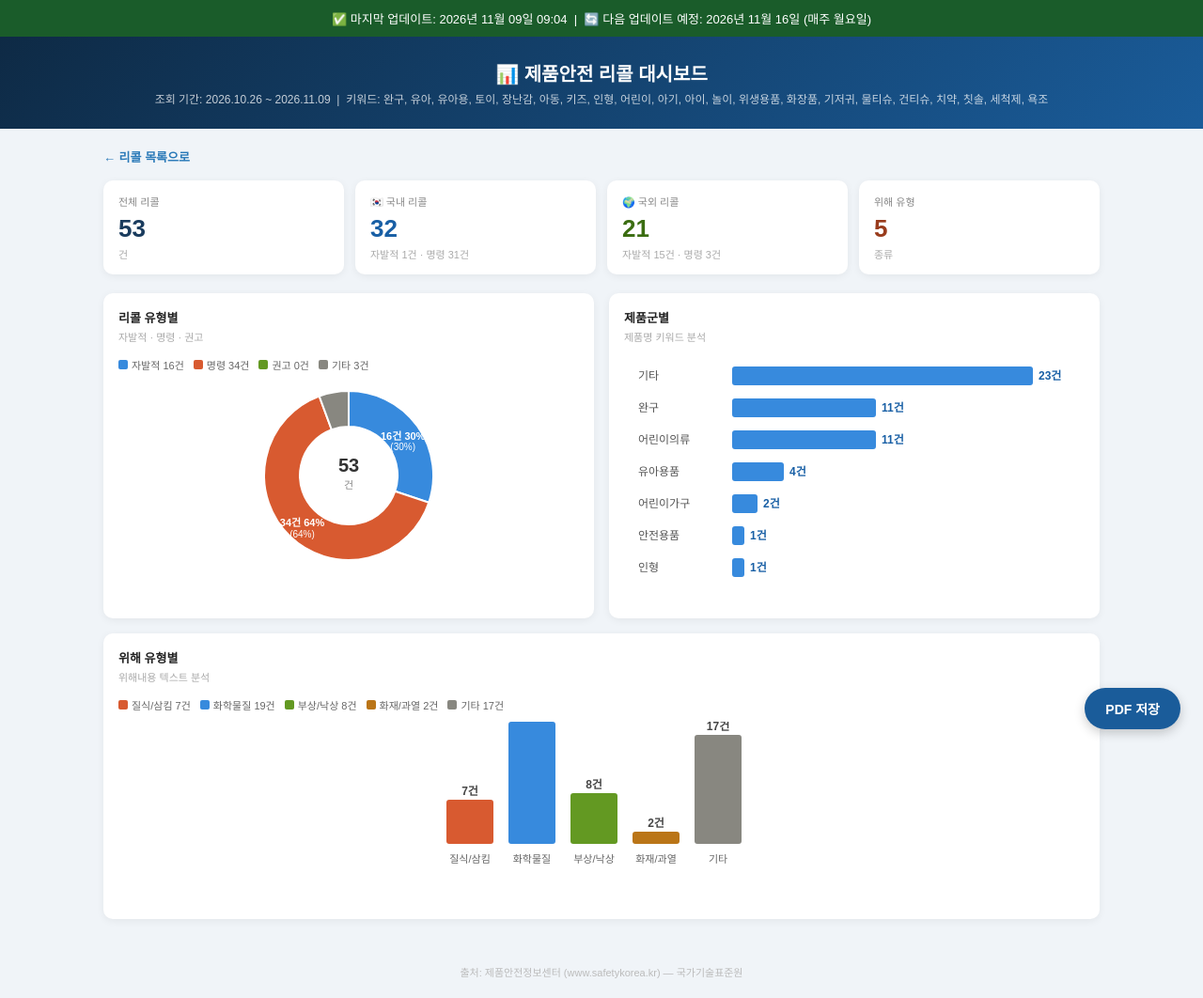
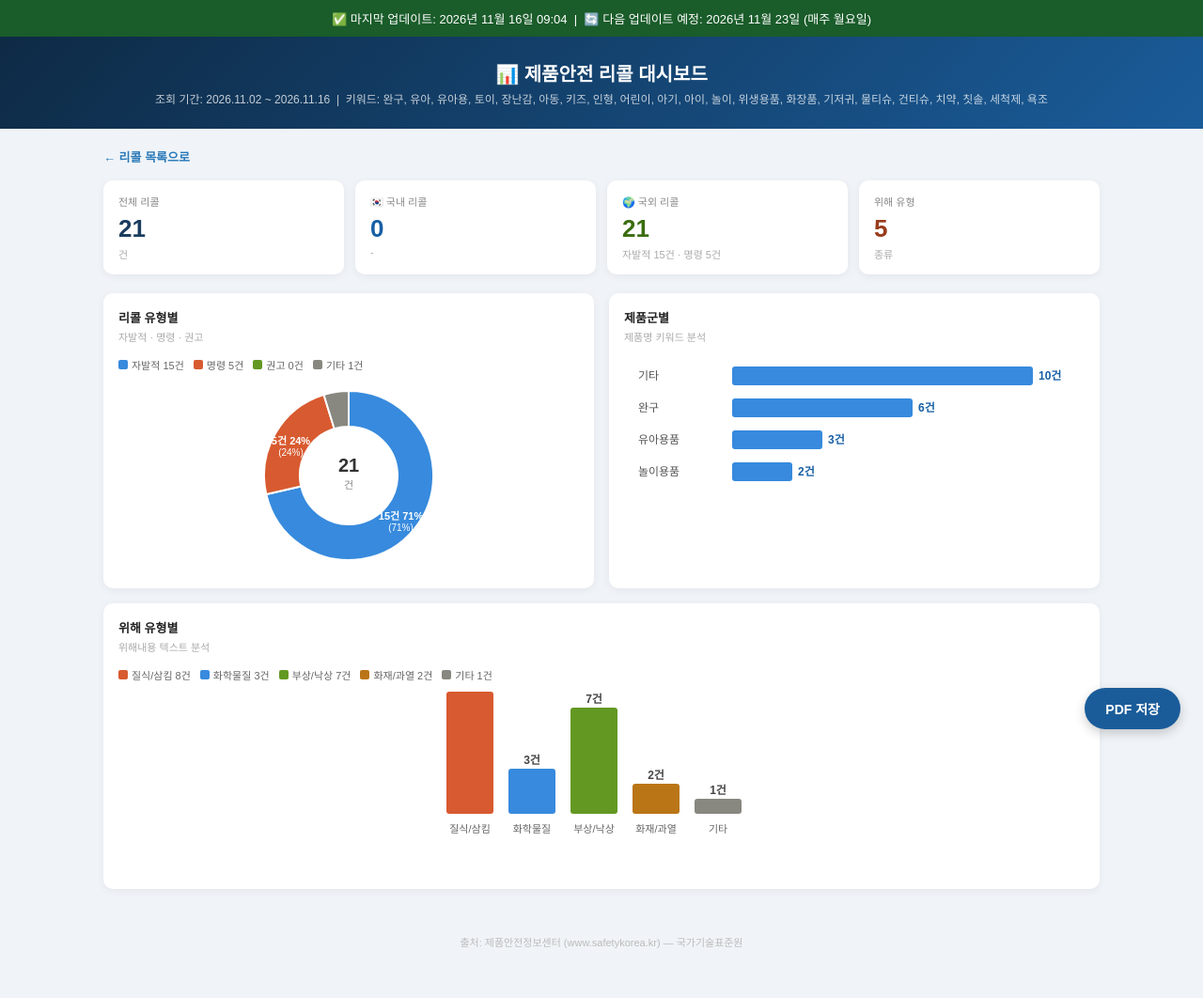
Before and after one commit to ajongchil-maker/recall, a plain HTML site: page dashboard.html in a window 1280 px wide. Shown: the whole page at 94% size. After the commit the page ends 1030 px from the top, so only its background shows below. Drawn offline with Linux system fonts and the light colour scheme.

Commit message:
auto update 2026-11-16 - dashboard.html

```diff
--- a/dashboard.html
+++ b/dashboard.html
@@ -33,17 +33,17 @@ footer{text-align:center;padding:20px;color:#bbb;font-size:11px;margin-top:8px;}
 </style>
 </head>
 <body>
-<div class="update-bar">✅ 마지막 업데이트: 2026년 11월 09일 09:04 &nbsp;|&nbsp; 🔄 다음 업데이트 예정: 2026년 11월 16일 (매주 월요일)</div>
+<div class="update-bar">✅ 마지막 업데이트: 2026년 11월 16일 09:04 &nbsp;|&nbsp; 🔄 다음 업데이트 예정: 2026년 11월 23일 (매주 월요일)</div>
 <div class="header">
   <h1>📊 제품안전 리콜 대시보드</h1>
-  <p class="sub">조회 기간: 2026.10.26 ~ 2026.11.09 &nbsp;|&nbsp; 키워드: 완구, 유아, 유아용, 토이, 장난감, 아동, 키즈, 인형, 어린이, 아기, 아이, 놀이, 위생용품, 화장품, 기저귀, 물티슈, 건티슈, 치약, 칫솔, 세척제, 욕조</p>
+  <p class="sub">조회 기간: 2026.11.02 ~ 2026.11.16 &nbsp;|&nbsp; 키워드: 완구, 유아, 유아용, 토이, 장난감, 아동, 키즈, 인형, 어린이, 아기, 아이, 놀이, 위생용품, 화장품, 기저귀, 물티슈, 건티슈, 치약, 칫솔, 세척제, 욕조</p>
 </div>
 <div class="body">
   <a href="index.html" class="back-btn">← 리콜 목록으로</a>
   <div class="metrics">
-    <div class="metric"><div class="lbl">전체 리콜</div><div class="num" style="color:#1a3c5e">53</div><div class="sub">건</div></div>
-    <div class="metric"><div class="lbl">🇰🇷 국내 리콜</div><div class="num" style="color:#185FA5">32</div><div class="sub">자발적 1건 · 명령 31건</div></div>
-    <div class="metric"><div class="lbl">🌍 국외 리콜</div><div class="num" style="color:#3B6D11">21</div><div class="sub">자발적 15건 · 명령 3건</div></div>
+    <div class="metric"><div class="lbl">전체 리콜</div><div class="num" style="color:#1a3c5e">21</div><div class="sub">건</div></div>
+    <div class="metric"><div class="lbl">🇰🇷 국내 리콜</div><div class="num" style="color:#185FA5">0</div><div class="sub">-</div></div>
+    <div class="metric"><div class="lbl">🌍 국외 리콜</div><div class="num" style="color:#3B6D11">21</div><div class="sub">자발적 15건 · 명령 5건</div></div>
     <div class="metric"><div class="lbl">위해 유형</div><div class="num" style="color:#993C1D">5</div><div class="sub">종류</div></div>
   </div>
 
@@ -52,23 +52,23 @@ footer{text-align:center;padding:20px;color:#bbb;font-size:11px;margin-top:8px;}
       <h3>리콜 유형별</h3>
       <div class="desc">자발적 · 명령 · 권고</div>
       <div class="legend">
-        <span><i style="background:#378ADD"></i>자발적 16건</span>
-        <span><i style="background:#D85A30"></i>명령 34건</span>
+        <span><i style="background:#378ADD"></i>자발적 15건</span>
+        <span><i style="background:#D85A30"></i>명령 5건</span>
         <span><i style="background:#639922"></i>권고 0건</span>
-        <span><i style="background:#888780"></i>기타 3건</span>
+        <span><i style="background:#888780"></i>기타 1건</span>
       </div>
       <div class="svg-wrap">
         <svg viewBox="0 0 260 200" width="100%" height="200" xmlns="http://www.w3.org/2000/svg">
-          <path d="M 130.0,10.0 A 90,90 0 0,1 215.3,128.8 L 179.3,116.7 A 52,52 0 0,0 130.0,48.0 Z" fill="#378ADD" stroke="white" stroke-width="2"/>
-<text x="187.7" y="58.6" text-anchor="middle" dominant-baseline="middle" fill="white" font-size="11" font-weight="bold">16건
-30%</text>
-<text x="187.7" y="70.6" text-anchor="middle" dominant-baseline="middle" fill="white" font-size="10">(30%)</text>
-<path d="M 215.3,128.8 A 90,90 0 1,1 98.7,15.6 L 111.9,51.3 A 52,52 0 1,0 179.3,116.7 Z" fill="#D85A30" stroke="white" stroke-width="2"/>
-<text x="80.5" y="150.9" text-anchor="middle" dominant-baseline="middle" fill="white" font-size="11" font-weight="bold">34건
-64%</text>
-<text x="80.5" y="162.9" text-anchor="middle" dominant-baseline="middle" fill="white" font-size="10">(64%)</text>
-<path d="M 98.7,15.6 A 90,90 0 0,1 130.0,10.0 L 130.0,48.0 A 52,52 0 0,0 111.9,51.3 Z" fill="#888780" stroke="white" stroke-width="2"/>
-<text x="130" y="96" text-anchor="middle" fill="#333" font-size="20" font-weight="bold">53</text>
+          <path d="M 130.0,10.0 A 90,90 0 1,1 42.3,120.0 L 79.3,111.6 A 52,52 0 1,0 130.0,48.0 Z" fill="#378ADD" stroke="white" stroke-width="2"/>
+<text x="185.5" y="144.3" text-anchor="middle" dominant-baseline="middle" fill="white" font-size="11" font-weight="bold">15건
+71%</text>
+<text x="185.5" y="156.3" text-anchor="middle" dominant-baseline="middle" fill="white" font-size="10">(71%)</text>
+<path d="M 42.3,120.0 A 90,90 0 0,1 103.5,14.0 L 114.7,50.3 A 52,52 0 0,0 79.3,111.6 Z" fill="#D85A30" stroke="white" stroke-width="2"/>
+<text x="68.5" y="64.5" text-anchor="middle" dominant-baseline="middle" fill="white" font-size="11" font-weight="bold">5건
+24%</text>
+<text x="68.5" y="76.5" text-anchor="middle" dominant-baseline="middle" fill="white" font-size="10">(24%)</text>
+<path d="M 103.5,14.0 A 90,90 0 0,1 130.0,10.0 L 130.0,48.0 A 52,52 0 0,0 114.7,50.3 Z" fill="#888780" stroke="white" stroke-width="2"/>
+<text x="130" y="96" text-anchor="middle" fill="#333" font-size="20" font-weight="bold">21</text>
 <text x="130" y="114" text-anchor="middle" fill="#888" font-size="11">건</text>
         </svg>
       </div>
@@ -78,28 +78,19 @@ footer{text-align:center;padding:20px;color:#bbb;font-size:11px;margin-top:8px;}
       <h3>제품군별</h3>
       <div class="desc">제품명 키워드 분석</div>
       <div class="svg-wrap">
-        <svg viewBox="0 0 460 258" width="100%" height="258" xmlns="http://www.w3.org/2000/svg">
+        <svg viewBox="0 0 460 156" width="100%" height="156" xmlns="http://www.w3.org/2000/svg">
           <text x="0" y="24" fill="#555" font-size="12">기타</text>
 <rect x="100" y="10" width="320" height="20" rx="3" fill="#378ADD"/>
-<text x="426" y="24" fill="#185FA5" font-size="12" font-weight="bold">23건</text>
+<text x="426" y="24" fill="#185FA5" font-size="12" font-weight="bold">10건</text>
 <text x="0" y="58" fill="#555" font-size="12">완구</text>
-<rect x="100" y="44" width="153" height="20" rx="3" fill="#378ADD"/>
-<text x="259" y="58" fill="#185FA5" font-size="12" font-weight="bold">11건</text>
-<text x="0" y="92" fill="#555" font-size="12">어린이의류</text>
-<rect x="100" y="78" width="153" height="20" rx="3" fill="#378ADD"/>
-<text x="259" y="92" fill="#185FA5" font-size="12" font-weight="bold">11건</text>
-<text x="0" y="126" fill="#555" font-size="12">유아용품</text>
-<rect x="100" y="112" width="55" height="20" rx="3" fill="#378ADD"/>
-<text x="161" y="126" fill="#185FA5" font-size="12" font-weight="bold">4건</text>
-<text x="0" y="160" fill="#555" font-size="12">어린이가구</text>
-<rect x="100" y="146" width="27" height="20" rx="3" fill="#378ADD"/>
-<text x="133" y="160" fill="#185FA5" font-size="12" font-weight="bold">2건</text>
-<text x="0" y="194" fill="#555" font-size="12">안전용품</text>
-<rect x="100" y="180" width="13" height="20" rx="3" fill="#378ADD"/>
-<text x="119" y="194" fill="#185FA5" font-size="12" font-weight="bold">1건</text>
-<text x="0" y="228" fill="#555" font-size="12">인형</text>
-<rect x="100" y="214" width="13" height="20" rx="3" fill="#378ADD"/>
-<text x="119" y="228" fill="#185FA5" font-size="12" font-weight="bold">1건</text>
+<rect x="100" y="44" width="192" height="20" rx="3" fill="#378ADD"/>
+<text x="298" y="58" fill="#185FA5" font-size="12" font-weight="bold">6건</text>
+<text x="0" y="92" fill="#555" font-size="12">유아용품</text>
+<rect x="100" y="78" width="96" height="20" rx="3" fill="#378ADD"/>
+<text x="202" y="92" fill="#185FA5" font-size="12" font-weight="bold">3건</text>
+<text x="0" y="126" fill="#555" font-size="12">놀이용품</text>
+<rect x="100" y="112" width="64" height="20" rx="3" fill="#378ADD"/>
+<text x="170" y="126" fill="#185FA5" font-size="12" font-weight="bold">2건</text>
         </svg>
       </div>
     </div>
@@ -109,28 +100,28 @@ footer{text-align:center;padding:20px;color:#bbb;font-size:11px;margin-top:8px;}
     <h3>위해 유형별</h3>
     <div class="desc">위해내용 텍스트 분석</div>
     <div class="legend">
-      <span><i style="background:#D85A30"></i>질식/삼킴 7건</span>
-      <span><i style="background:#378ADD"></i>화학물질 19건</span>
-      <span><i style="background:#639922"></i>부상/낙상 8건</span>
+      <span><i style="background:#D85A30"></i>질식/삼킴 8건</span>
+      <span><i style="background:#378ADD"></i>화학물질 3건</span>
+      <span><i style="background:#639922"></i>부상/낙상 7건</span>
       <span><i style="background:#BA7517"></i>화재/과열 2건</span>
-      <span><i style="background:#888780"></i>기타 17건</span>
+      <span><i style="background:#888780"></i>기타 1건</span>
     </div>
     <div class="svg-wrap">
       <svg viewBox="0 0 330 190" width="100%" height="190" xmlns="http://www.w3.org/2000/svg">
-        <rect x="0" y="83" width="50" height="47" rx="3" fill="#D85A30"/>
-<text x="25" y="78" text-anchor="middle" fill="#444" font-size="12" font-weight="bold">7건</text>
+        <rect x="0" y="0" width="50" height="130" rx="3" fill="#D85A30"/>
+<text x="25" y="-5" text-anchor="middle" fill="#444" font-size="12" font-weight="bold">8건</text>
 <text x="25" y="150" text-anchor="middle" fill="#666" font-size="11">질식/삼킴</text>
-<rect x="66" y="0" width="50" height="130" rx="3" fill="#378ADD"/>
-<text x="91" y="-5" text-anchor="middle" fill="#444" font-size="12" font-weight="bold">19건</text>
+<rect x="66" y="82" width="50" height="48" rx="3" fill="#378ADD"/>
+<text x="91" y="77" text-anchor="middle" fill="#444" font-size="12" font-weight="bold">3건</text>
 <text x="91" y="150" text-anchor="middle" fill="#666" font-size="11">화학물질</text>
-<rect x="132" y="76" width="50" height="54" rx="3" fill="#639922"/>
-<text x="157" y="71" text-anchor="middle" fill="#444" font-size="12" font-weight="bold">8건</text>
+<rect x="132" y="17" width="50" height="113" rx="3" fill="#639922"/>
+<text x="157" y="12" text-anchor="middle" fill="#444" font-size="12" font-weight="bold">7건</text>
 <text x="157" y="150" text-anchor="middle" fill="#666" font-size="11">부상/낙상</text>
-<rect x="198" y="117" width="50" height="13" rx="3" fill="#BA7517"/>
-<text x="223" y="112" text-anchor="middle" fill="#444" font-size="12" font-weight="bold">2건</text>
+<rect x="198" y="98" width="50" height="32" rx="3" fill="#BA7517"/>
+<text x="223" y="93" text-anchor="middle" fill="#444" font-size="12" font-weight="bold">2건</text>
 <text x="223" y="150" text-anchor="middle" fill="#666" font-size="11">화재/과열</text>
-<rect x="264" y="14" width="50" height="116" rx="3" fill="#888780"/>
-<text x="289" y="9" text-anchor="middle" fill="#444" font-size="12" font-weight="bold">17건</text>
+<rect x="264" y="114" width="50" height="16" rx="3" fill="#888780"/>
+<text x="289" y="109" text-anchor="middle" fill="#444" font-size="12" font-weight="bold">1건</text>
 <text x="289" y="150" text-anchor="middle" fill="#666" font-size="11">기타</text>
       </svg>
     </div>
```
